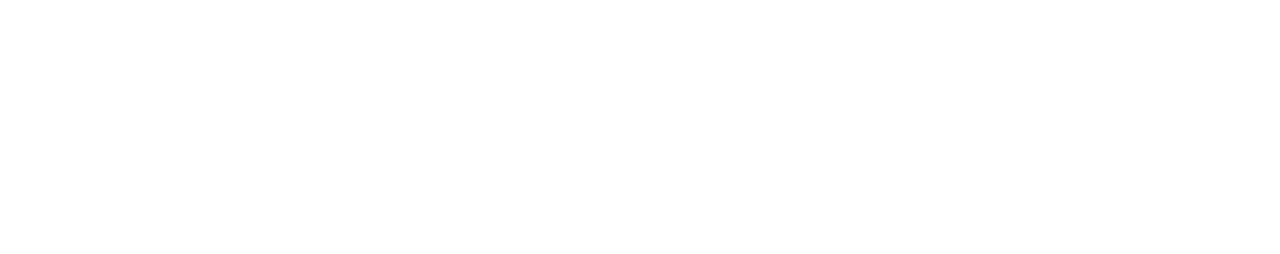
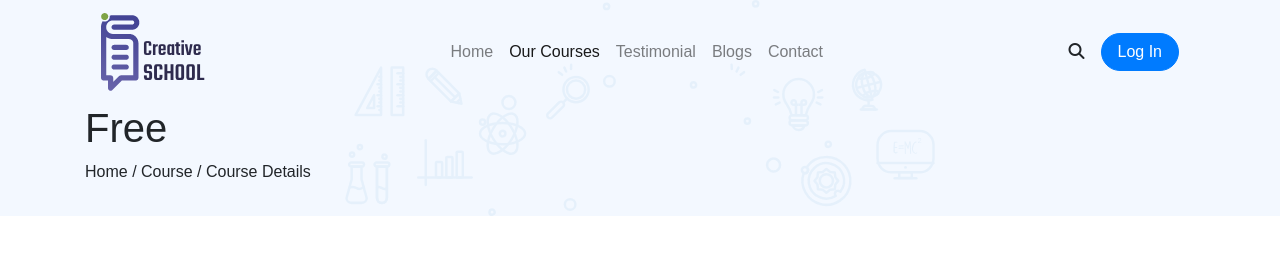
Before and after one commit to Hack-Code-Camp/creativeschool, a plain HTML site: page page5.html in a window 1280 px wide. Drawn offline with Linux system fonts and the light colour scheme.

Commit message:
page five nav bar

```diff
--- /dev/null
+++ b/css/page5.css
@@ -0,0 +1,10 @@
+*{
+    margin:0;
+    padding:0;
+    box-sizing: border-box;
+}
+#navheader {
+    background: url(../images-folders/image5/Icons.svg) no-repeat center center /contain;
+    background-color: #F3F8FF;
+    font-family: 'Teko', sans-serif;
+}
--- a/page5.html
+++ b/page5.html
@@ -0,0 +1,64 @@
+<!DOCTYPE html>
+<html lang="en">
+<head>
+    <meta charset="UTF-8">
+    <meta name="viewport" content="width=device-width, initial-scale=1.0">
+    <title>05_Free_Trial_Form</title>
+    <script src="https://kit.fontawesome.com/209a63b37e.js" crossorigin="anonymous"></script>
+    <link rel="stylesheet" href="css/bootstrap.min.css" >
+    <link rel="stylesheet" href=" css/page5.css">
+</head>
+<body>
+    <div id="navheader">
+        <div class="container">
+            <nav class="navbar navbar-expand-lg navbar-light #F3F8FF text-center text-md-left">
+              <a class="navbar-brand" href="#"><img src="./images-folders/image3/real-nav-logo.png" alt="logo"></a>
+              <button class="navbar-toggler" type="button" data-toggle="collapse" data-target="#navbarSupportedContent" aria-controls="navbarSupportedContent" aria-expanded="false" aria-label="Toggle navigation">
+              <span class="navbar-toggler-icon"></span>
+              </button>
+
+              <div class="collapse navbar-collapse" id="navbarSupportedContent">
+                  <ul class="navbar-nav m-auto text-center text-md-left">
+                      <li class="nav-item">
+                      <a class="nav-link" href="#">Home <span class="sr-only">(current)</span></a>
+                      </li>
+                      <li class="nav-item active">
+                      <a class="nav-link" href="#">Our Courses</a>
+                      </li>
+                      <li class="nav-item">
+                      <a class="nav-link" href="#">Testimonial</a>
+                      </li>
+                      <li class="nav-item">
+                      <a class="nav-link" href="#">Blogs</a>
+                      </li>
+                      <li class="nav-item">
+                      <a class="nav-link" href="#">Contact</a>
+                      </li>
+                  </ul>
+                  <form class="form-inline my-2">
+                      <div class="rounded-circle mx-3"><i class="fas fa-search"></i></div>
+                      <a href="#" class="btn btn-primary rounded-pill px-3" >Log In</a>
+                  </form>
+              </div>
+            </nav>
+            <div class="course-center pb-3">
+                <h1>Free</h1>
+                <p>Home / Course / Course Details</p>
+            </div>
+        </div>
+    </div
+
+
+
+
+
+
+
+
+
+
+<script src="js/jquery.js"></script>
+<script src="js/bootstrap.min.js"></script>
+<script src="js/page5.js"></script>
+</body>
+</html>
```
Also changed, not shown: page3.html (+1 -1 lines), images-folders/image3/Stars - Copy.svg (deleted), images-folders/image5/Icons.svg (added), images-folders/image5/Logo (4).svg (deleted), js/page5.js (added), 1 other file.
